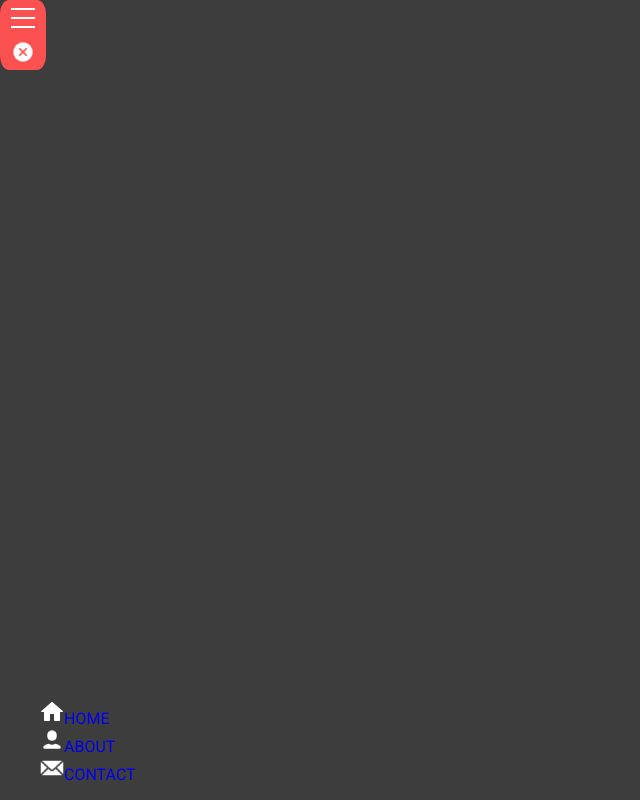
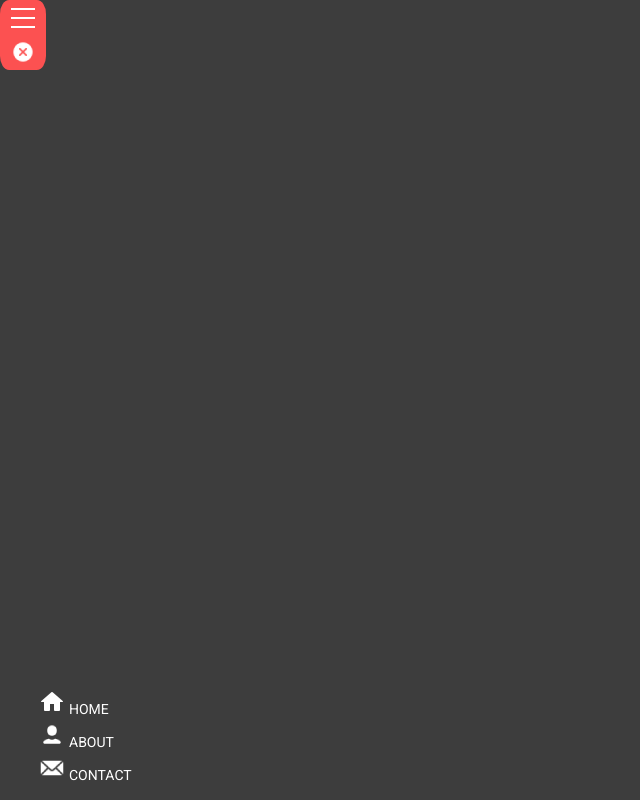
Before and after one commit to antekrtalic/Rotating-Navigation, a plain HTML site: page index.html in a window 1280 px wide. Shown: the whole page, without its empty margins (0-640 px from the left). Drawn offline with Linux system fonts and the light colour scheme.

Commit message:
Fixing navbar positioning elements

```diff
--- a/index.html
+++ b/index.html
@@ -11,11 +11,13 @@
     <button class="trans"><img src="imgs/menu.png" alt="Menu"><img src="imgs/close.png" alt="Close"></button>
     <div id="main">
         <div class="navbar">
-            <ul>
-                <li><a href="#"><img src="imgs/home.png" alt="Home">HOME</a></li>
-                <li><a href="#"><img src="imgs/person.png" alt="Person">ABOUT</a></li>
-                <li><a href="#"><img src="imgs/contact.png" alt="Contact">CONTACT</a></li>
-            </ul>
+            <div class="nav-btns">
+                <ul>
+                    <li><img src="imgs/home.png" alt="Home"><a href="#">HOME</a></li>
+                    <li><img src="imgs/person.png" alt="Person"><a href="#">ABOUT</a></li>
+                    <li><img src="imgs/contact.png" alt="Contact"><a href="#">CONTACT</a></li>
+                </ul>
+            </div>
         </div>
         <!-- <div class="content">
             <h2>Pokemon</h2>
--- a/style.css
+++ b/style.css
@@ -17,9 +17,6 @@ body {
 }
 
 .navbar {
-  position: relative;
-  top: 0;
-  left: 0;
   z-index: -1;
   height: 100vh;
   background-color: rgb(61, 61, 61);
@@ -27,13 +24,26 @@ body {
   align-items: flex-end;
 }
 
+.nav-btns {
+  text-align: center;
+}
+
 ul {
   list-style: none;
   text-align: left;
+  display: flex;
+  flex-direction: column;
 }
 
+li img {
+  margin-top: 5px;
+}
 a {
   text-decoration: none;
+  color: #fff;
+  padding-left: 5px;
+  margin-bottom: 2px;
+  font-size: 14px;
 }
 .content {
   position: fixed;
```
